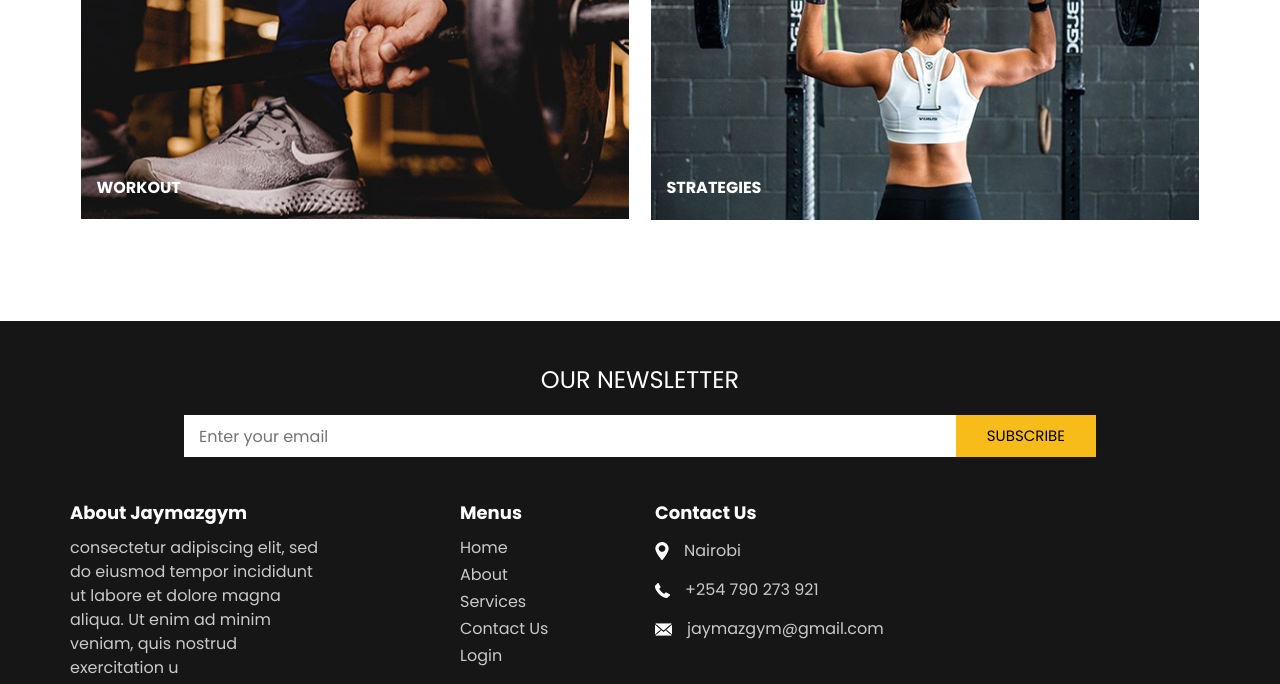
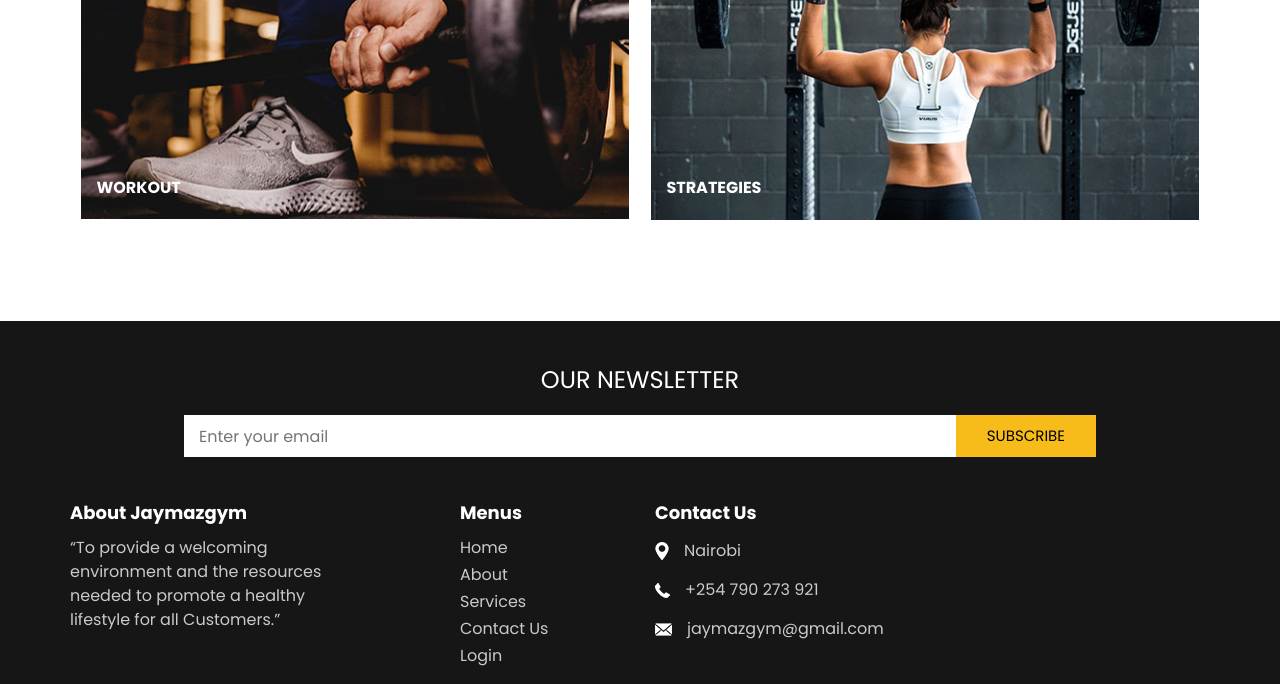
Before and after one commit to JamesMusembi/JaymayGYM, a plain HTML site: page service.html in a window 1280 px wide. Shown: the part 1069-1753 px from the top of the page. Drawn offline with nearby package versions, Linux system fonts and the light colour scheme; a web font is replaced by a local one.

Commit message:
setting up home page

```diff
--- a/service.html
+++ b/service.html
@@ -235,8 +235,8 @@
             About Jaymazgym
           </h6>
           <p>
-            consectetur adipiscing elit, sed do eiusmod tempor incididunt ut labore et dolore magna aliqua. Ut enim ad
-            minim veniam, quis nostrud exercitation u
+            “To provide a welcoming environment and the resources needed to promote a healthy lifestyle for all Customers.”
+
           </p>
         </div>
         <div class="col-md-2 offset-md-1">
```
